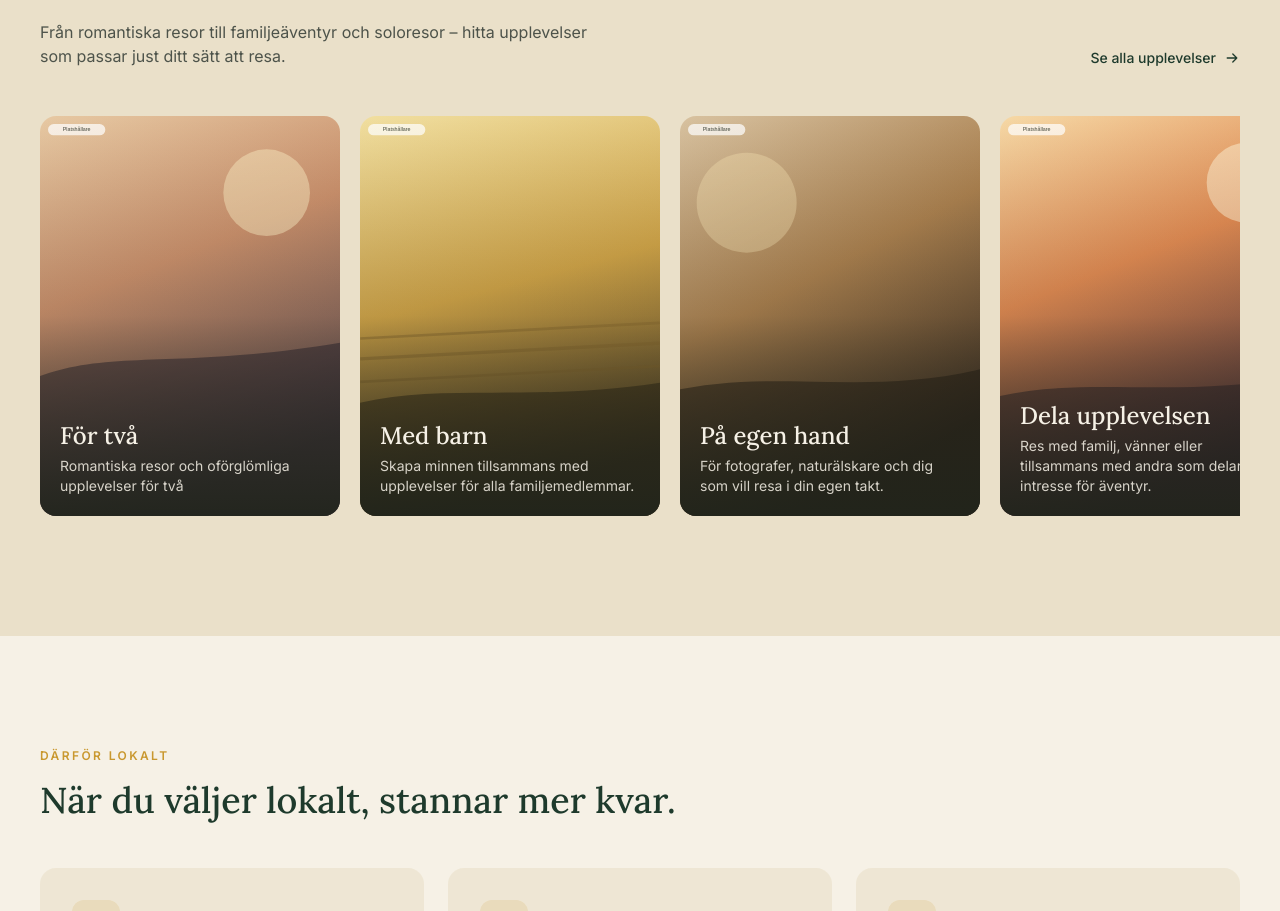
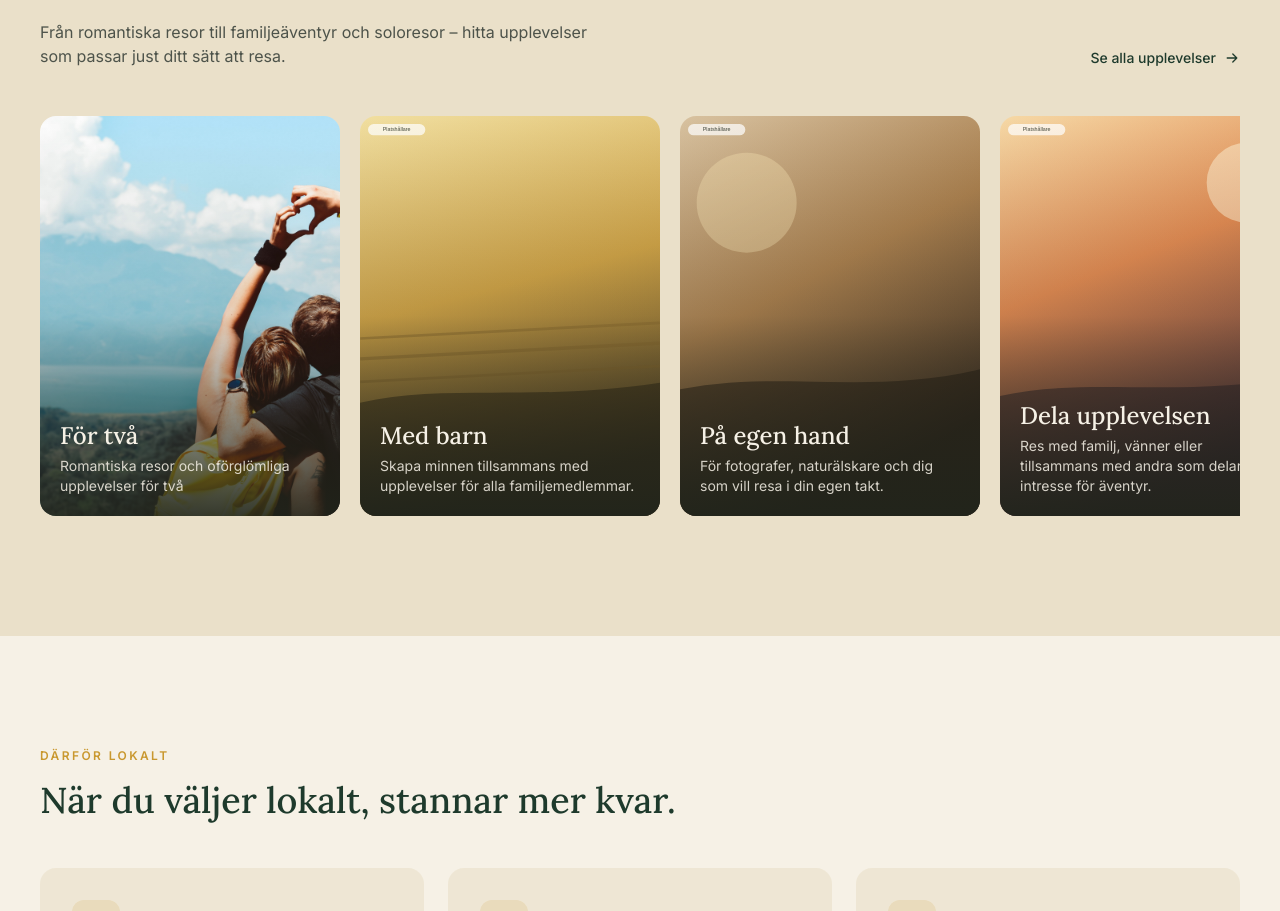
Before and after one commit to miralotta03/Martina-Emma_localsafarifinder, a Next.js app: page / in a window 1280 px wide. Shown: the part 1112-2023 px from the top of the page. Built offline with nearby package versions, Linux system fonts and the light colour scheme.

Commit message:
Hero-bilden på För två-kortet på startsidan

```diff
--- a/content/companies.ts
+++ b/content/companies.ts
@@ -5,7 +5,7 @@ export const travelerTypes: TravelerType[] = [
     slug: "for-tva",
     title: "För två",
     description: "Romantiska resor och oförglömliga upplevelser för två",
-    image: "/images/traveler-types/for-tva.svg",
+    image: "/categories/for-tva/hero.jpg",
   },
   {
     slug: "med-barn",
```
